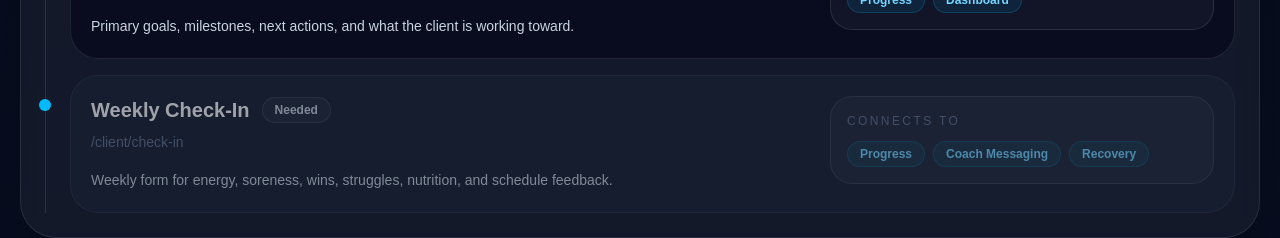
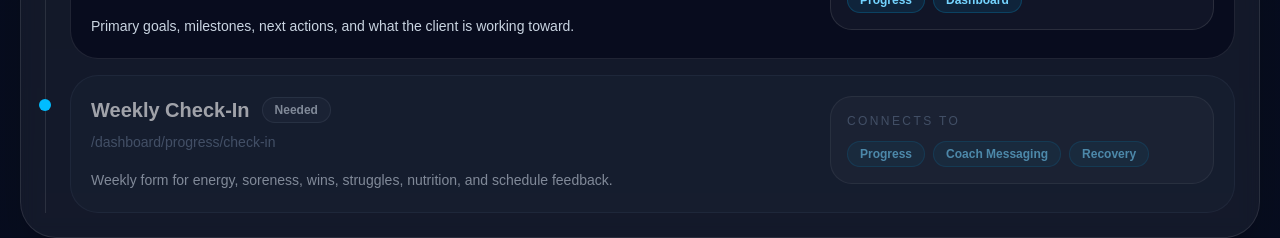
Before and after one commit to tippin223-wq/sound-fitness-app, a Next.js app: page /dashboard/nutrition/recipes/chicken-rice-bowl in a window 1280 px wide. Shown: the part 2520-2758 px from the top of the page. Built offline with nearby package versions, Linux system fonts and the light colour scheme.

Commit message:
final fixes before deploy

```diff
--- a/app/dashboard/nutrition/recipes/chicken-rice-bowl/page.tsx
+++ b/app/dashboard/nutrition/recipes/chicken-rice-bowl/page.tsx
@@ -97,7 +97,7 @@ export default function ClientSiteMapPage() {
         },
         {
           name: "Weekly Check-In",
-          url: "/client/check-in",
+          url: "/dashboard/progress/check-in",
           status: "Needed",
           connectsTo: ["Progress", "Coach Messaging", "Recovery"],
           purpose:
--- a/app/dashboard/recovery/page.tsx
+++ b/app/dashboard/recovery/page.tsx
@@ -46,7 +46,7 @@ export default function RecoveryPortalPage() {
     { name: "Walk / Light Movement", status: "Planned" },
   ];
 
-  const habitStyles = {
+  const habitStyles: Record<string, string> = {
     "On Track": "border-emerald-400/20 bg-emerald-500/10 text-emerald-300",
     "Needs Attention": "border-amber-400/20 bg-amber-500/10 text-amber-300",
     Planned: "border-sky-400/20 bg-sky-500/10 text-sky-300",
--- a/app/dashboard/sessions/history/page.tsx
+++ b/app/dashboard/sessions/history/page.tsx
@@ -56,7 +56,7 @@ export default function WorkoutHistoryPage() {
     },
   ];
 
-  const statusStyles = {
+  const statusStyles: Record<string, string> = {
     Completed: "border-emerald-400/20 bg-emerald-500/10 text-emerald-300",
     Modified: "border-amber-400/20 bg-amber-500/10 text-amber-300",
     Skipped: "border-white/10 bg-white/5 text-slate-300",
--- a/app/dashboard/sessions/saved-workouts/page.tsx
+++ b/app/dashboard/sessions/saved-workouts/page.tsx
@@ -78,7 +78,7 @@ export default function SavedWorkoutsPage() {
     },
   ];
 
-  const typeStyles = {
+  const typeStyles: Record<string, string> = {
     Strength: "border-sky-400/20 bg-sky-500/10 text-sky-300",
     Mobility: "border-emerald-400/20 bg-emerald-500/10 text-emerald-300",
     Recovery: "border-amber-400/20 bg-amber-500/10 text-amber-300",
--- a/app/dashboard/sessions/workout-complete/page.tsx
+++ b/app/dashboard/sessions/workout-complete/page.tsx
@@ -65,7 +65,7 @@ export default function PostWorkoutProgressPage() {
     "Keep the same RDL load and clean up control.",
   ];
 
-  const statusStyles = {
+  const statusStyles: Record<string, string> = {
     up: "border-emerald-400/20 bg-emerald-500/10 text-emerald-300",
     same: "border-white/10 bg-white/5 text-slate-300",
     down: "border-orange-400/20 bg-orange-500/10 text-orange-300",
--- a/app/onboarding/assessment/page.tsx
+++ b/app/onboarding/assessment/page.tsx
@@ -31,7 +31,7 @@ export default function AssessmentPage() {
     [step],
   );
 
-  const setValue = (key, value) =>
+  const setValue = (key: string, value: string) =>
     setForm((prev) => ({ ...prev, [key]: value }));
   const next = () => setStep((s) => Math.min(s + 1, steps.length - 1));
   const back = () => setStep((s) => Math.max(s - 1, 0));
@@ -56,7 +56,17 @@ export default function AssessmentPage() {
     };
   }, [form]);
 
-  const CardOption = ({ label, selected, onClick, sublabel }) => (
+  const CardOption = ({
+    label,
+    selected,
+    onClick,
+    sublabel,
+  }: {
+    label: string;
+    selected: boolean;
+    onClick: () => void;
+    sublabel?: string;
+  }) => (
     <button
       type="button"
       onClick={onClick}
```
